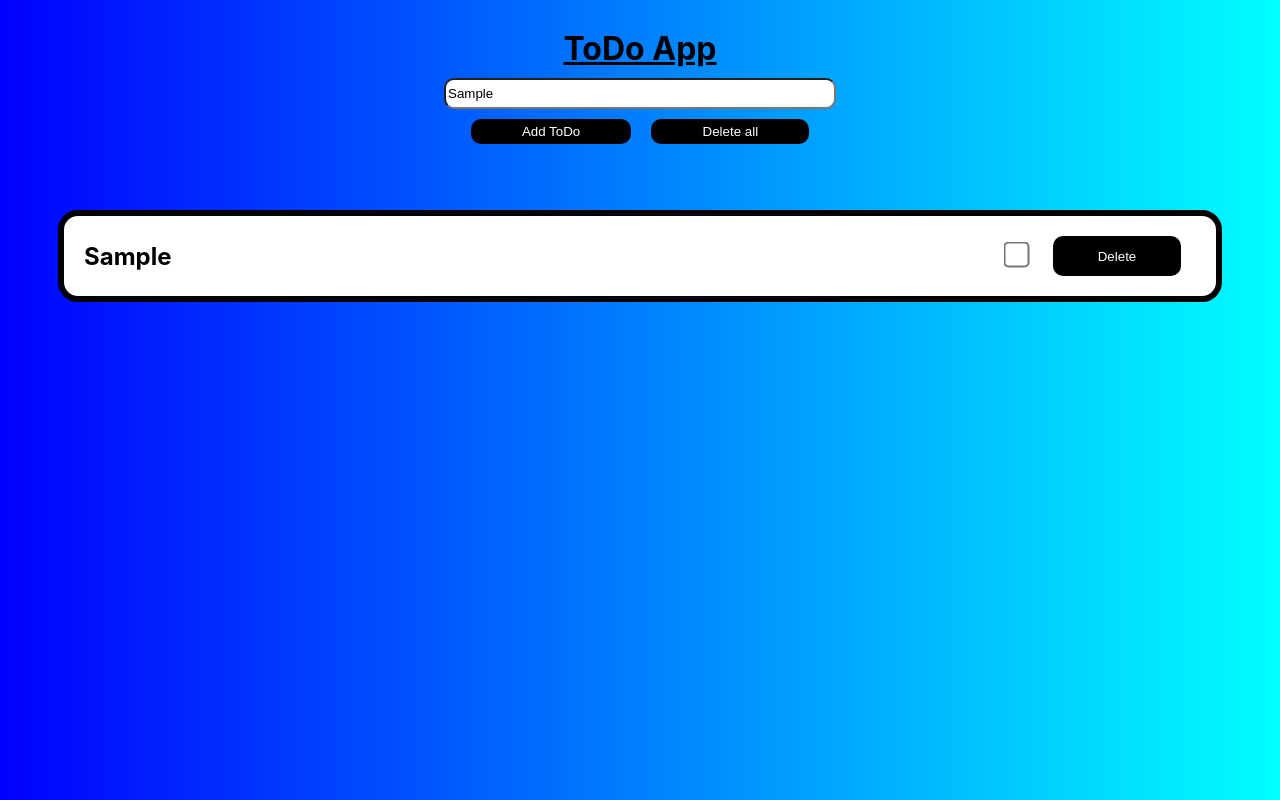
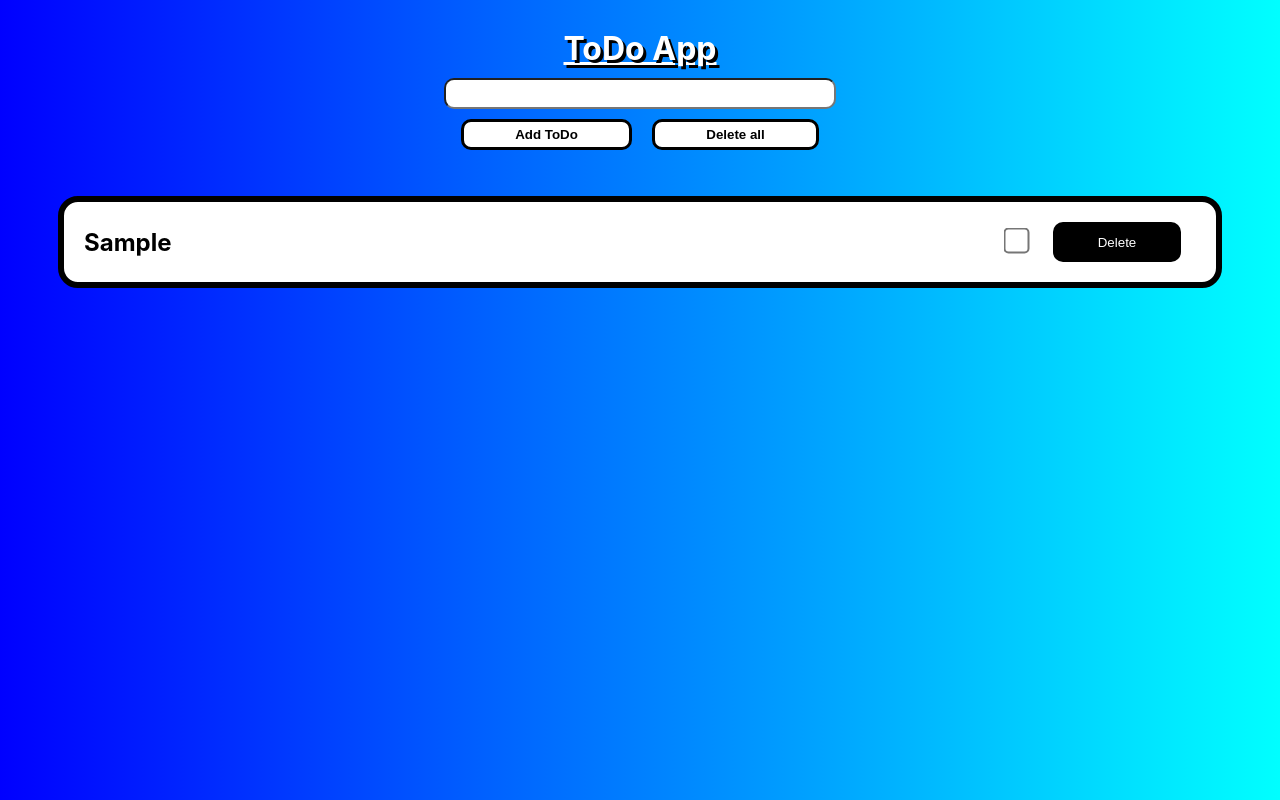
Before and after one commit to XXIBULLDOGIXX/ToDo-App, a React (Create React App) app: page / in a window 1280 px wide. Both pictures are taken after typing "Sample" into the empty fields and a click on the button "Add ToDo". Built offline with nearby package versions, Linux system fonts and the light colour scheme.

Commit message:
toDoAppFunctionality

```diff
--- a/package.json
+++ b/package.json
@@ -1,5 +1,5 @@
 {
-  "name": "to-do-app",
+  "name": "my-app",
   "version": "0.1.0",
   "private": true,
   "dependencies": {
--- a/src/App.css
+++ b/src/App.css
@@ -9,6 +9,8 @@
 #titleToDoApp {
     text-decoration: underline;
     margin-bottom: 10px;
+    color: white;
+    text-shadow: 3px 3px black;
 }
 
 #addToDoForm {
@@ -25,11 +27,12 @@
 }
 
 .todoBtn {
-    background-color: black;
-    color: white;
+    background-color: white;
+    color: black;
+    font-weight: bold;
     margin: 10px;
     padding: 5px 4vw;
-    border: none;
+    border: 3px solid black;
     border-radius: 10px;
     cursor: pointer;
 }
@@ -42,7 +45,7 @@
 /* toDoListField */
 
 #ToDoListContainer {
-    margin: 50px 0;
+    margin: 30px 0;
     display: flex;
     flex-direction: column;
     align-items: center;
@@ -63,6 +66,10 @@
 .toDoMsg {
     margin: 20px;
     cursor: pointer;
+}
+
+.toDoMsg.checked {
+    text-decoration: line-through 4px;
 }
 
 #toDoCheckboxAndDeleteToDoBtnContainer {
--- a/src/App.jsx
+++ b/src/App.jsx
@@ -1,4 +1,4 @@
-import React, {useState, useEffect} from 'react';
+import React, {useState} from 'react';
 import ToDoListHeader from "./components/toDoListHeader"
 import ToDoListField from "./components/toDoListField"
 import './App.css';
@@ -11,10 +11,10 @@ function App() {
     <>
       <ToDoListHeader/>
       <form onSubmit={handleSubmitToDo} id="addToDoForm" action="/submit">
-        <input onChange={handleInputTodo} id="inputToDo" type="text" />
+        <input value={toDo} onChange={handleInputTodo} id="inputToDo" type="text" />
         <div id="btnsContainerToDoApp">
             <button onClick={handleAddToDo} className="todoBtn" id="addToDoBtn" type="submit">Add ToDo</button>
-            <button onClick={handleDeleteAllToDo} className="todoBtn" id="DeleteAllToDoesBtn" type="reset">Delete all</button>
+            <button onClick={handleDeleteAllToDo} className="todoBtn" id="DeleteAllToDoesBtn">Delete all</button>
         </div>
       </form>
       <ToDoListField toDoList={toDoList} onDeleteToDo={handleDeleteToDo} />
@@ -31,10 +31,14 @@ function App() {
   }
 
   function handleAddToDo() {
+    if (!toDo) {
+      return alert("You have to fill in a ToDo.")
+    }
     if (toDoList.filter(toDoFromFilter => toDoFromFilter !== toDo).length === toDoList.length) {
       setToDoList([...toDoList, toDo])
     }
     else alert("You can't have multiple times the same ToDo.")
+    setToDo("");
   }
 
   function handleDeleteAllToDo() {
--- a/src/components/toDoConverter.jsx
+++ b/src/components/toDoConverter.jsx
@@ -1,9 +1,24 @@
-import React from 'react';
+import React, {useState} from 'react';
 
-export default function ToDoConverter(toDo, idxToDo) {
+
+export default function ToDoConverter({toDo, onDeleteToDo}) {
+    const [toDoChecked, setToDoChecked] = useState(false)
+
     return (
-            <article key={idxToDo}>
-                <p>{toDo}</p>
-            </article>
+        <article className='toDoArticle'>
+            <h2><label htmlFor={toDo} className={toDoCheckedFormatter()}>{toDo}</label></h2>
+            <div id="toDoCheckboxAndDeleteToDoBtnContainer">
+                <input onClick={handleToDoChecked} type="checkbox" name="toDoCheckBox" id={toDo} className="toDoCheckBox" />
+                <button onClick={() => onDeleteToDo(toDo)} className="toDoDeleteBtn">Delete</button>
+            </div>
+        </article>
     );
+
+    function handleToDoChecked() {
+        toDoChecked ? setToDoChecked(false) : setToDoChecked(true)
+    }
+
+    function toDoCheckedFormatter() {
+        return toDoChecked ? "toDoMsg checked" : "toDoMsg";
+    }
 }
--- a/src/components/toDoListField.jsx
+++ b/src/components/toDoListField.jsx
@@ -2,23 +2,19 @@ import React from 'react';
 import ToDoConverter from "./toDoConverter";
 
 export default function ToDoListField({toDoList, onDeleteToDo}) {
+
     return (
         <section id="ToDoListContainer">
             {toDoList.map(toDo => {
                 return (
-                    <article className='toDoArticle' key={toDoList.indexOf(toDo)}>
-                        <h2><label for={toDo} className="toDoMsg">{toDo}</label></h2>
-                        <div id="toDoCheckboxAndDeleteToDoBtnContainer">
-                            <input type="checkbox" name="toDoCheckBox" id={toDo} className="toDoCheckBox" />
-                            <button onClick={() => onDeleteToDo(toDo)} className="toDoDeleteBtn">Delete</button>
-                        </div>
-                    </article>
+                    <ToDoConverter
+                    key={toDoList.indexOf(toDo)}
+                    toDo={toDo}
+                    idxToDo={toDoList.indexOf(toDo)}
+                    onDeleteToDo={onDeleteToDo}
+                    />
                 );
             })}
         </section>
     );
-
-    function handleDeleteToDo(toDo) {
-        toDoList.splice(toDoList.indexOf(toDo), 1);
-    }
 }
```
Also changed, not shown: 1 other file (tests, documents, lock files or other folders).
